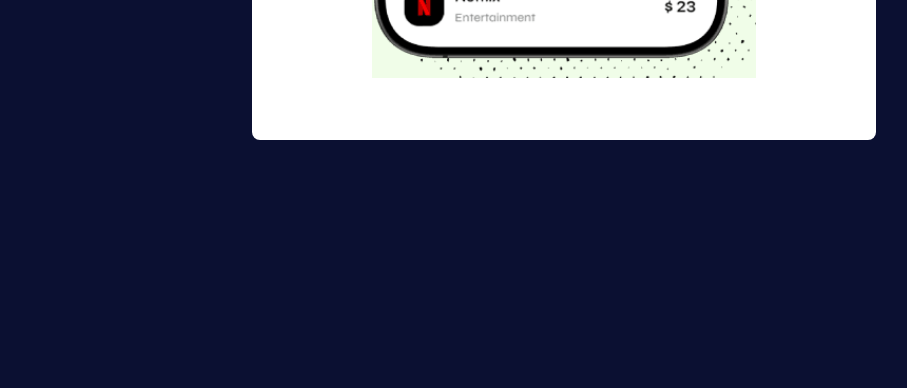
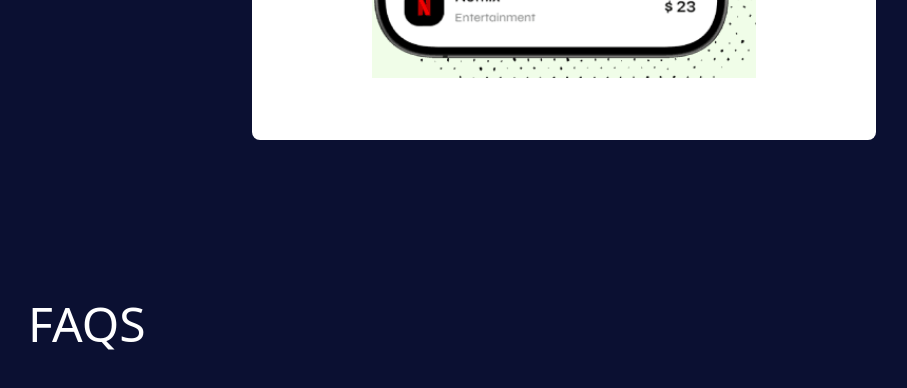
Before and after one commit to ojiehdavid5/allawee, a React (Vite) app: page / in a window 1280 px wide. Shown: the part 5016-5404 px from the top of the page, without its empty margins (76-983 px from the left). Built offline with nearby package versions, Linux system fonts and the light colour scheme; a web font is replaced by a local one; what taos would draw is missing.

Commit message:
working on faq

```diff
--- a/src/components/Personal/Personal.jsx
+++ b/src/components/Personal/Personal.jsx
@@ -5,6 +5,7 @@ import Hero from './Hero'
 import App from './App'
 import Tourist from './Tourist'
 import Uses from './Uses'
+import Faqs from './Faqs'
 
 const Personal = () => {
   return (
@@ -14,6 +15,7 @@ const Personal = () => {
 <App/>
 <Tourist/>
 <Uses/>
+<Faqs/>
 
     </div>
   )
```
